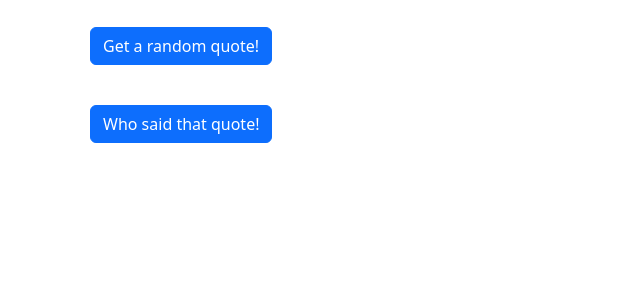
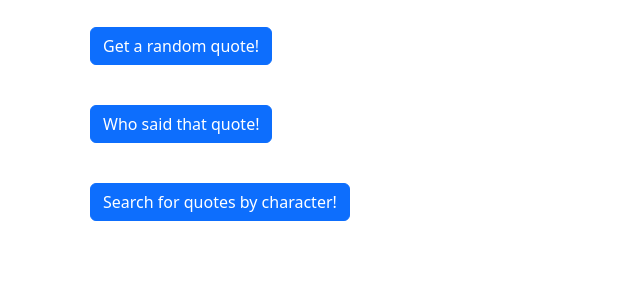
Before and after one commit to dscarrig/lotr-quote-project, a Flask app: template templates/home.html in a window 1280 px wide. Shown: the part 199-495 px from the top of the page, without its empty margins (0-640 px from the left). Run offline with Flask 2, Linux system fonts and the light colour scheme; the template is opened without the code that fills it, so the values that code supplies are empty; some libraries are stand-ins or nearby versions.

Commit message:
Favorites

```diff
--- a/app.py
+++ b/app.py
@@ -196,6 +196,12 @@ def random_quote():
 
     return render_template("quotes/random-quote.html", quote = rand_quote, character = character)
 
+@app.route('/quotes/search-quote')
+def search_quote():
+    """Search quotes by character"""
+
+    return render_template("quotes/quotes-search.html")
+
 
 ##############################################################################
 # Games routes:
@@ -233,7 +239,7 @@ def guess_character():
 def init_characters_quotes():
     """Create the db columns for characters and quotes from the api"""
 
-    print("API STUFF")
+    print("DOING API STUFF")
 
     all_quotes = requests.get(API_URL + "/quote", headers = AUTH).json()
     all_characters = requests.get(API_URL + "/character", headers = AUTH).json()
--- a/templates/home.html
+++ b/templates/home.html
@@ -13,5 +13,9 @@
       <a href="/games/guess-character" class="btn btn-primary">Who said that quote!</a>
   </div>
 
+  <div class="edit-btn-area">
+    <a href="/quotes/search-quote" class="btn btn-primary">Search for quotes by character!</a>
+  </div>
+
 </div>
 {% endblock %}
--- a/templates/users/show.html
+++ b/templates/users/show.html
@@ -11,6 +11,8 @@
 
     {% for i in range(favorite_quotes|length) %}
     <div class="col-lg-4 col-md-6 col-12">
+        <div class="card" id="message-card" style="width: 40rem">
+            <div class="card-body">
                 <p id="fave-quote">
                     "{{ favorite_quotes[i].quote_text }}"
                     — {{ favorite_characters[i].character_name }}
@@ -28,7 +30,8 @@
                       </form>
                     {% endif %}
                 {% endif %}
-
+            </div>
+        </div>
     </div>
     {% endfor %}
 </div>
```
Lines whose indentation alone changed are shown as unchanged.
